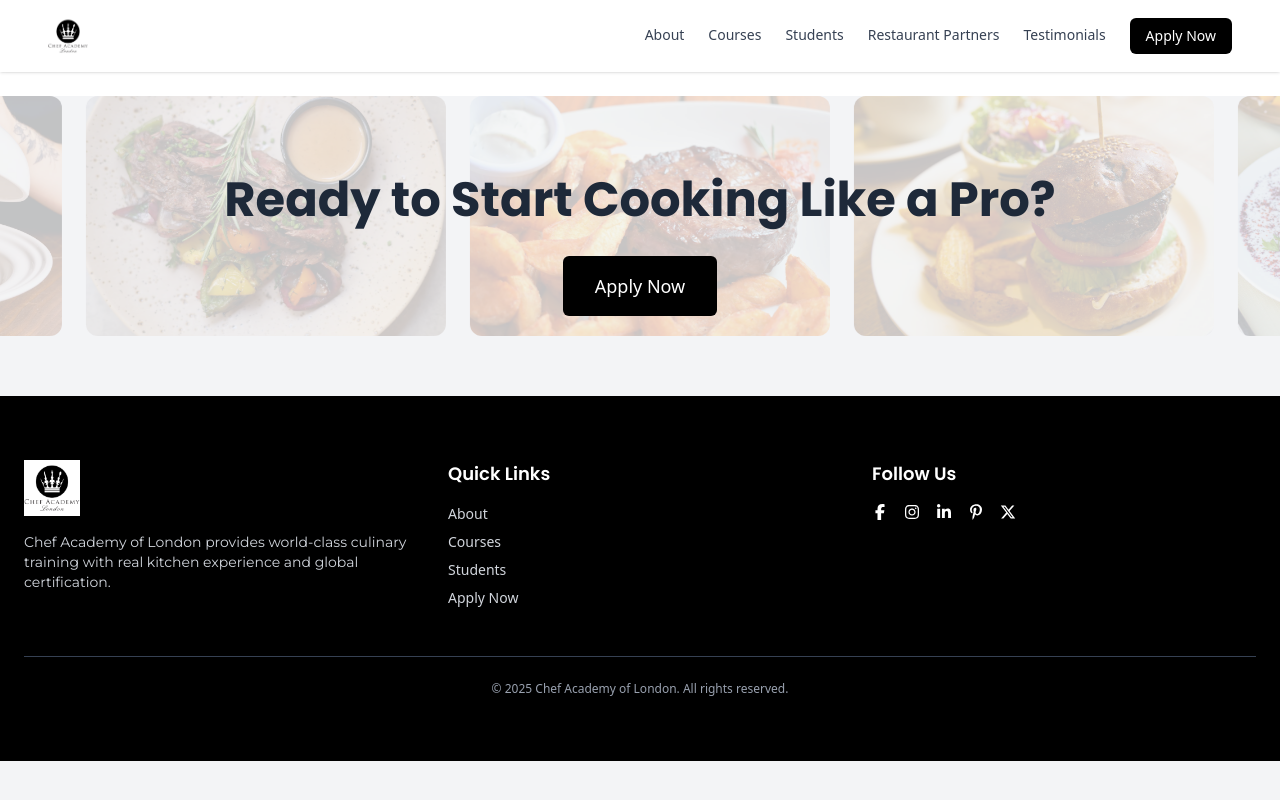
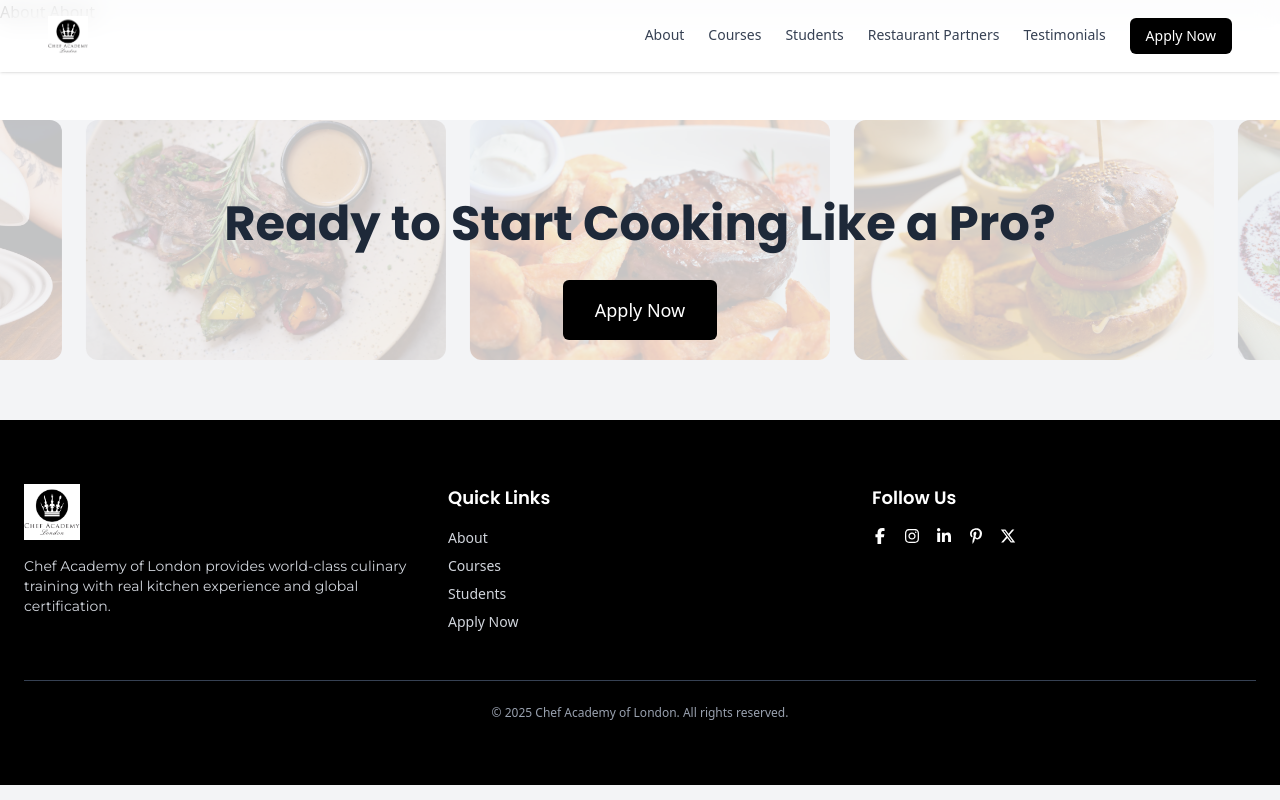
Before and after one commit to CliffordMulenga/chef-academyv2, a React (Vite) app: page /about in a window 1280 px wide. Built offline with nearby package versions, Linux system fonts and the light colour scheme.

Commit message:
added pages and their respective routes

```diff
--- a/src/App.jsx
+++ b/src/App.jsx
@@ -3,6 +3,11 @@ import './App.css'
 import Homepage from './pages/Homepage'
 import Navbar from './components/Navbar'
 import Footer from './components/Footer'
+import About from './pages/About'
+import Restaurants from './pages/Restaurants'
+import Testimonials from './pages/Testimonials'
+import Courses from './pages/Courses'
+import Students from './pages/Students'
 
 function App() {
 
@@ -12,9 +17,14 @@ function App() {
         <Navbar/>
         <Routes>
           <Route path='/' element={<Homepage/>}/>
+          <Route path='/about' element={<About/>}/>
+          <Route path='/restaurants' element={<Restaurants/>}/>
+          <Route path='/testimonials' element={<Testimonials/>}/>
+          <Route path='/courses' element={<Courses/>}/>
+          <Route path='/students' element={<Students/>}/>
         </Routes>
 
-        <section className=''><Footer/></section>
+        <Footer/>
 
       </Router>
     </>
--- /dev/null
+++ b/src/pages/About.jsx
@@ -0,0 +1,12 @@
+import React from 'react'
+
+const About = () => {
+  return (
+    <div>
+      About
+About
+    </div>
+  )
+}
+
+export default About
--- /dev/null
+++ b/src/pages/Courses.jsx
@@ -0,0 +1,12 @@
+import React from 'react'
+
+const Courses = () => {
+  return (
+    <div>
+      Courses
+Courses
+    </div>
+  )
+}
+
+export default Courses
--- /dev/null
+++ b/src/pages/Restaurants.jsx
@@ -0,0 +1,12 @@
+import React from 'react'
+
+const Restaurants = () => {
+  return (
+    <div>
+      Restaurants
+Restaurants
+    </div>
+  )
+}
+
+export default Restaurants
--- /dev/null
+++ b/src/pages/Students.jsx
@@ -0,0 +1,12 @@
+import React from 'react'
+
+const Students = () => {
+  return (
+    <div>
+      Students
+Students
+    </div>
+  )
+}
+
+export default Students
--- /dev/null
+++ b/src/pages/Testimonials.jsx
@@ -0,0 +1,11 @@
+import React from 'react'
+
+const Testimonials = () => {
+  return (
+    <div>
+      Testimonials
+    </div>
+  )
+}
+
+export default Testimonials
```
